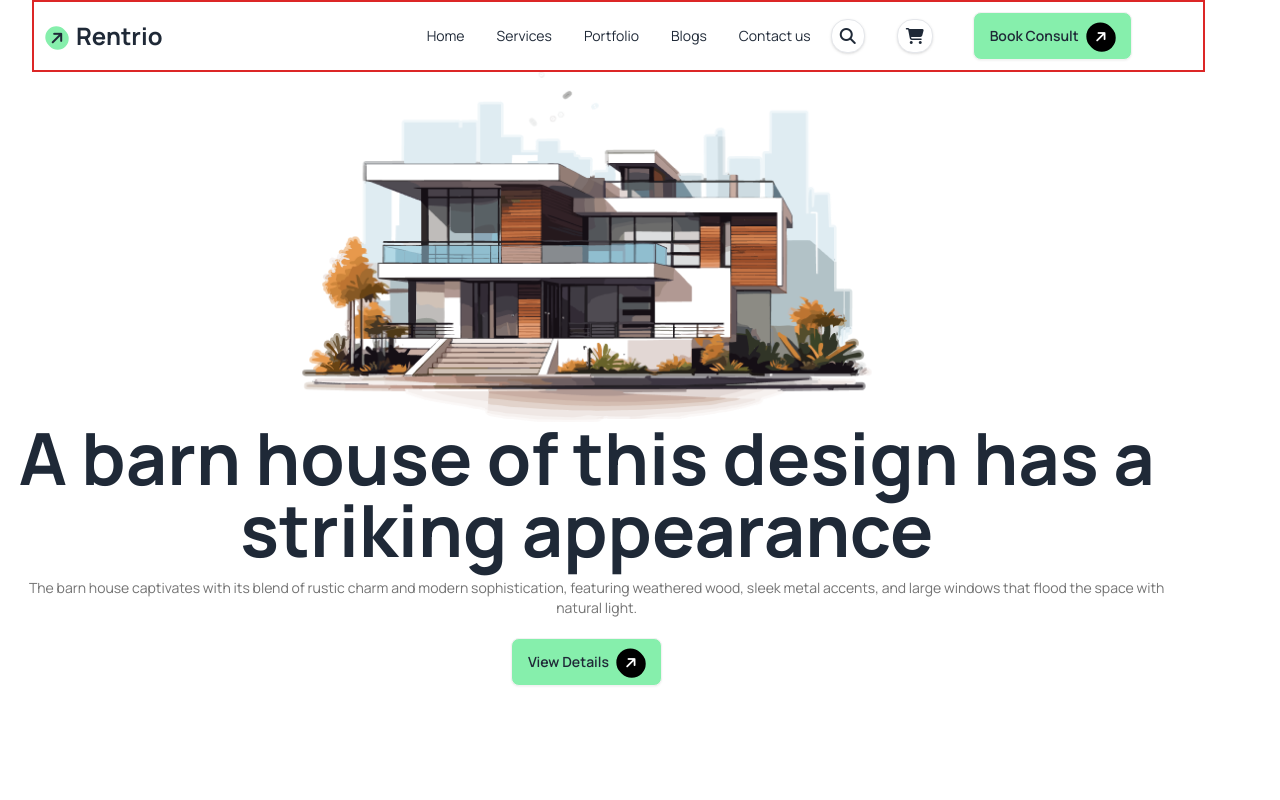
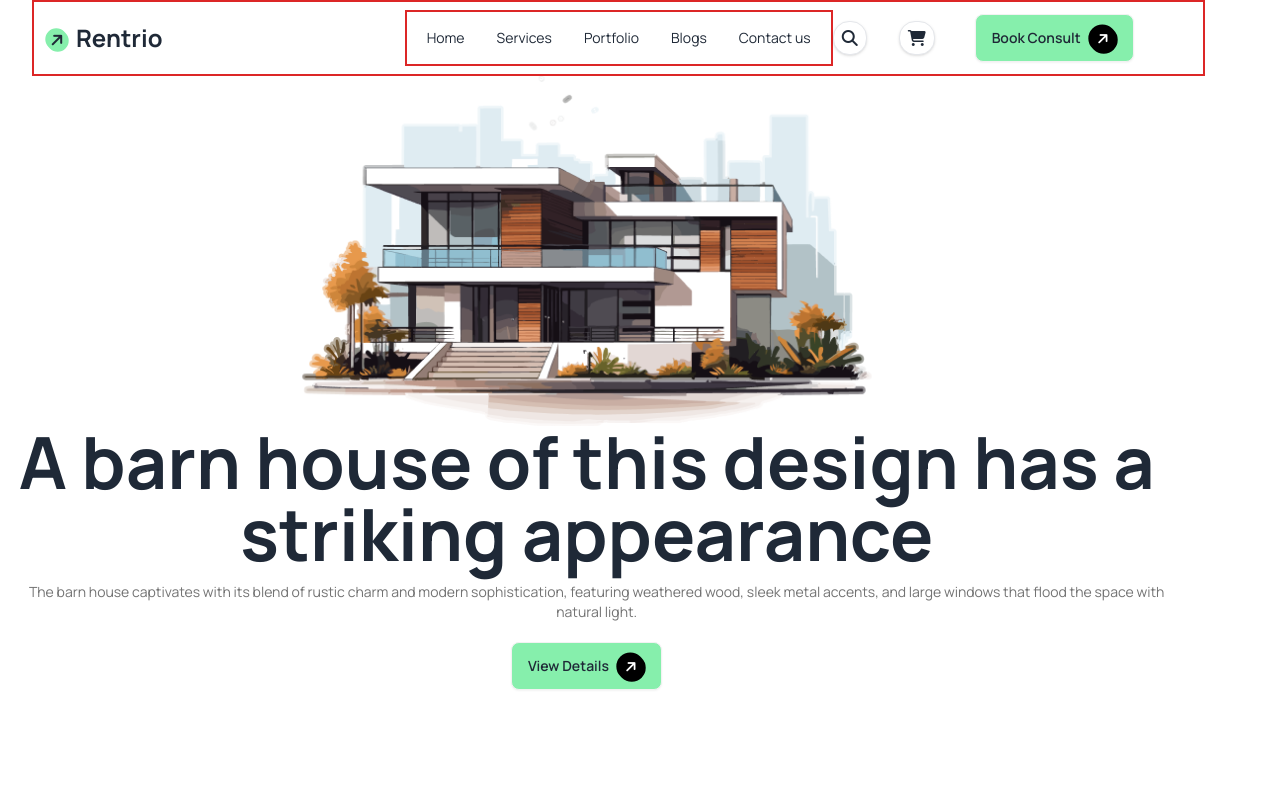
Before and after one commit to ashraful-rahat/Assigment-3, a plain HTML site: page Index.html in a window 1280 px wide. Shown: the top 800 px of the page. Drawn offline with nearby package versions, Linux system fonts and the light colour scheme.

Commit message:
last part

```diff
--- a/Index.html
+++ b/Index.html
@@ -62,7 +62,7 @@
                 <i class="fa-solid fa-arrow-right -rotate-45 mt-1 ml-1 bg-green-300 rounded-xl p-1  "></i>
                 <a class="  text-2xl font-bold ml-2">Rentrio</a>
             </div>
-            <div class="navbar-center hidden md:block lg:flex">
+            <div class="navbar-center hidden md:block lg:flex border-2 border-red-600 ">
                 <ul class="menu menu-horizontal px-1">
                     <li class="hover:text-black text-third"><a>Home</a></li>
                     <li><a>Services</a></li>
```
